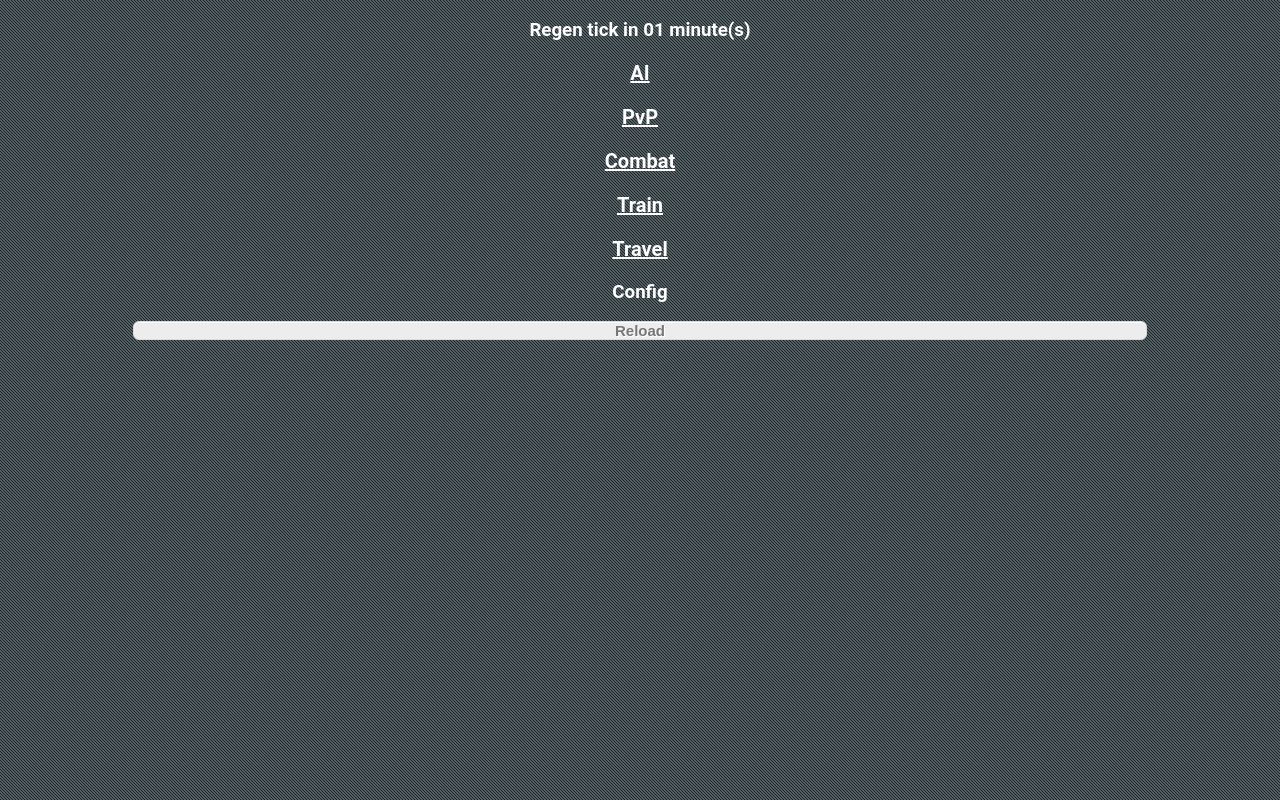
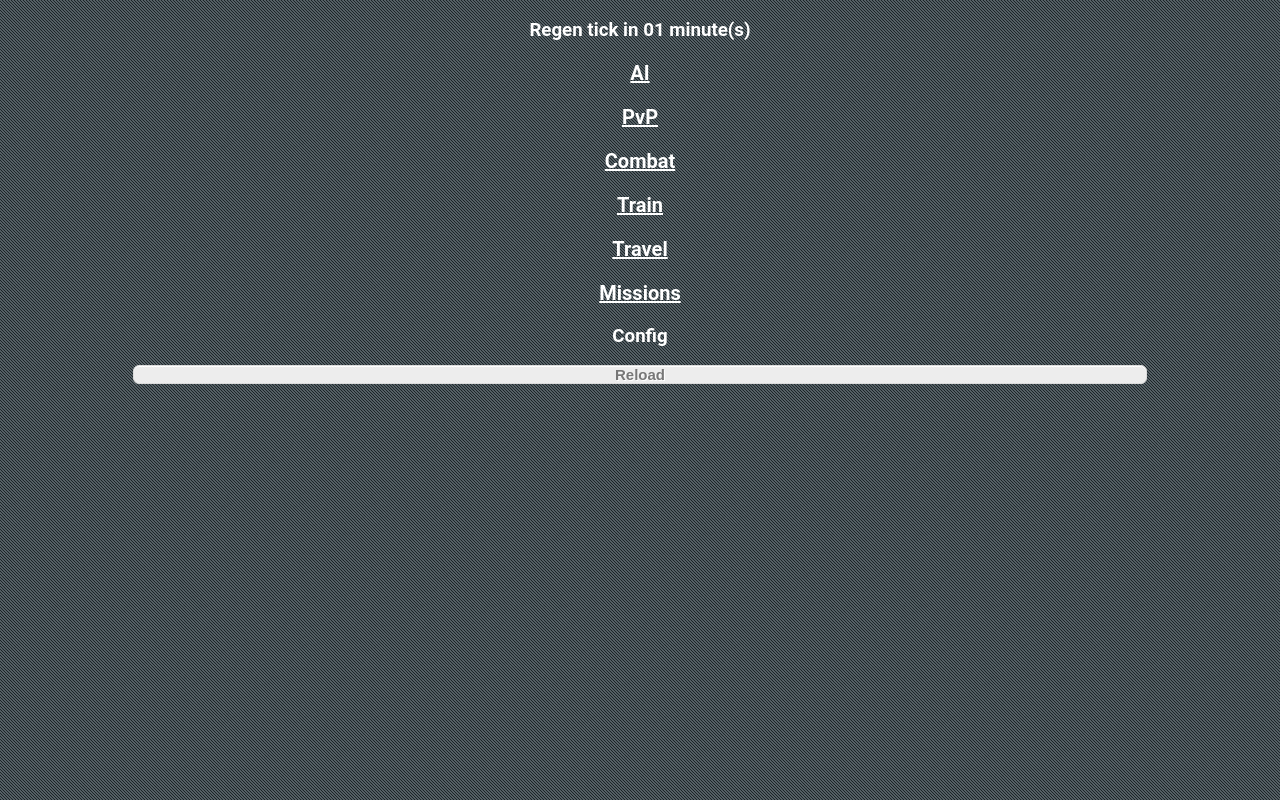
Before and after one commit to shadekun/sc-hotkeys, a plain HTML site: page menu.html in a window 1280 px wide. Drawn offline with nearby package versions, Linux system fonts and the light colour scheme.

Commit message:
Scaffold Mission section

```diff
--- a/menu.html
+++ b/menu.html
@@ -117,6 +117,8 @@
                 <a data-travel="south" class="page_travel" style='width:75px;'>South</a>
             </div>
 
+            <h3 class="title" data-rank="2">Missions</h3><div class="missions"></div>
+
         </menu-options>
 
         <h3>Config</h3>
```
